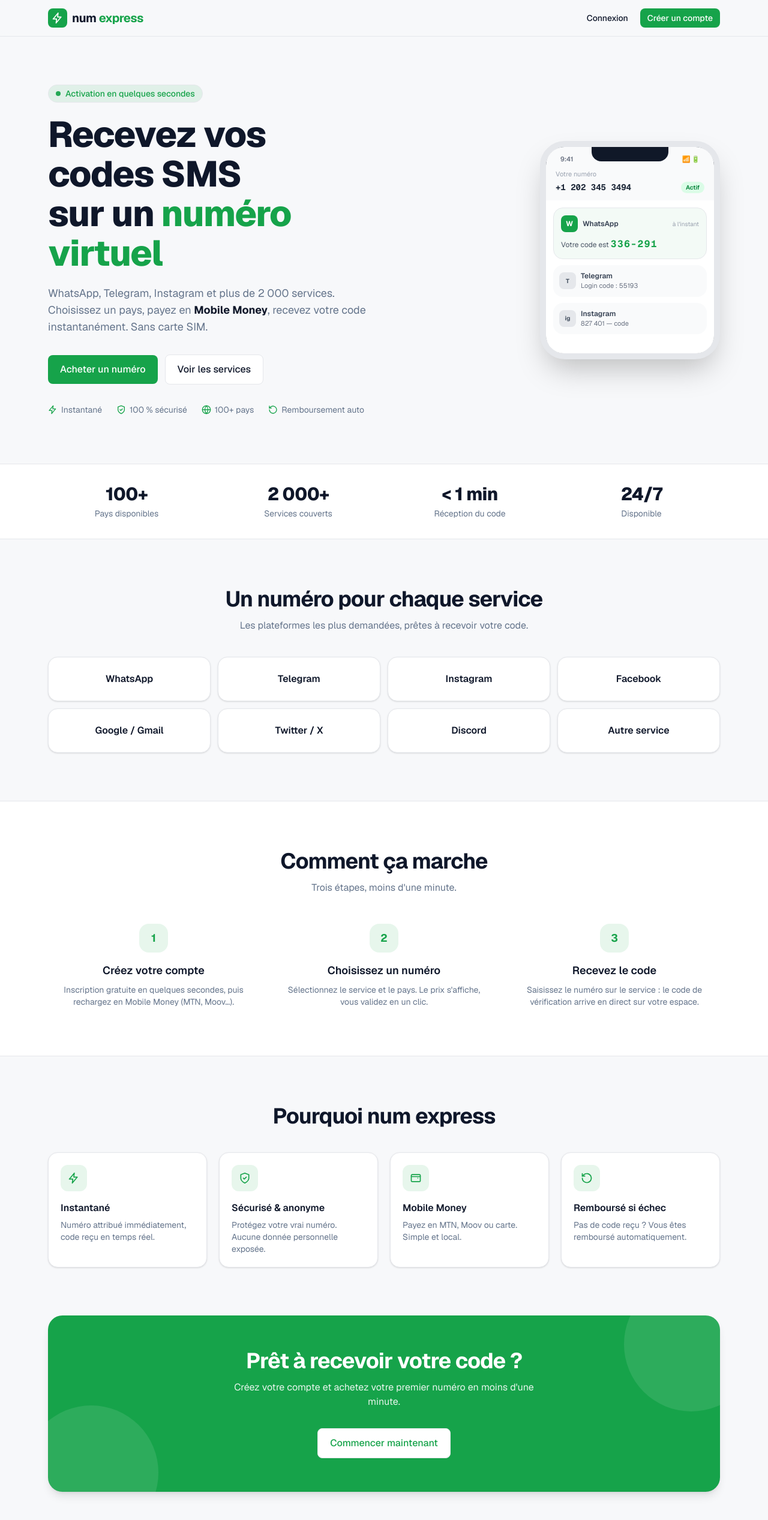
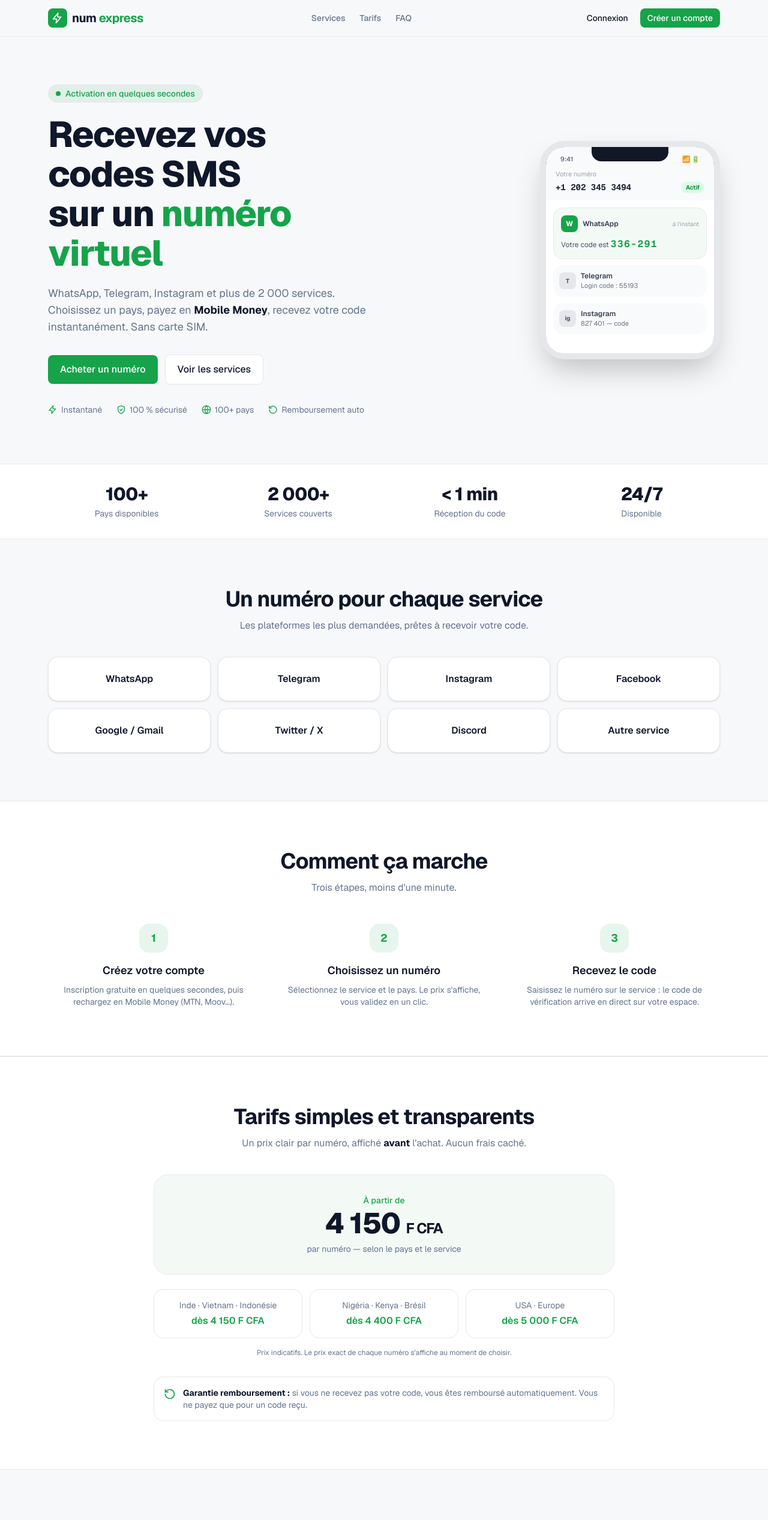
Before and after one commit to makanmou51-cell/num-express, a Next.js app: page / in a window 1280 px wide. Shown: the top 2534 px of the page at 60% size. Built offline with nearby package versions, Linux system fonts and the light colour scheme; no server answers.

Commit message:
feat: section Tarifs + Paiements + FAQ + chat client Tawk.to + liens header

```diff
--- a/src/app/layout.tsx
+++ b/src/app/layout.tsx
@@ -1,5 +1,6 @@
 import type { Metadata } from "next";
 import { Geist, Geist_Mono } from "next/font/google";
+import Script from "next/script";
 import "./globals.css";
 
 const geistSans = Geist({
@@ -38,6 +39,18 @@
     >
       <body suppressHydrationWarning className="min-h-full flex flex-col">
         {children}
+        {/* Chat client (Tawk.to) — service clientèle en direct sur tout le site. */}
+        <Script id="tawk-to" strategy="afterInteractive">
+          {`var Tawk_API=Tawk_API||{}, Tawk_LoadStart=new Date();
+(function(){
+var s1=document.createElement("script"),s0=document.getElementsByTagName("script")[0];
+s1.async=true;
+s1.src='https://embed.tawk.to/6a4b718e4b956a1d4cbbda3c/1jsrb75an';
+s1.charset='UTF-8';
+s1.setAttribute('crossorigin','*');
+s0.parentNode.insertBefore(s1,s0);
+})();`}
+        </Script>
       </body>
     </html>
   );
--- a/src/app/page.tsx
+++ b/src/app/page.tsx
@@ -14,6 +14,17 @@
       <header className="sticky top-0 z-30 border-b border-border/60 bg-background/80 backdrop-blur">
         <div className="mx-auto flex w-full max-w-6xl items-center justify-between px-4 py-3.5">
           <Logo />
+          <nav className="hidden items-center gap-6 md:flex">
+            <a href="#services" className="text-sm font-medium text-muted transition-colors hover:text-foreground">
+              Services
+            </a>
+            <a href="#tarifs" className="text-sm font-medium text-muted transition-colors hover:text-foreground">
+              Tarifs
+            </a>
+            <a href="#faq" className="text-sm font-medium text-muted transition-colors hover:text-foreground">
+              FAQ
+            </a>
+          </nav>
           <nav className="flex items-center gap-2">
             {user ? (
               <ButtonLink href="/dashboard" size="sm">
@@ -149,6 +160,55 @@
         </div>
       </section>
 
+      {/* ───────────── Tarifs ───────────── */}
+      <section id="tarifs" className="border-y border-border/60 bg-white">
+        <div className="mx-auto w-full max-w-6xl px-4 py-16 sm:py-20">
+          <div className="mx-auto max-w-2xl text-center">
+            <h2 className="text-3xl font-bold tracking-tight sm:text-4xl">
+              Tarifs simples et transparents
+            </h2>
+            <p className="mt-3 text-muted">
+              Un prix clair par numéro, affiché{" "}
+              <strong className="text-foreground">avant</strong> l'achat. Aucun
+              frais caché.
+            </p>
+          </div>
+
+          <div className="mx-auto mt-10 max-w-3xl">
+            <div className="rounded-3xl border border-primary/20 bg-primary/5 p-6 text-center sm:p-8">
+              <p className="text-sm font-medium text-primary">À partir de</p>
+              <p className="mt-1 text-5xl font-extrabold tracking-tight">
+                4 150 <span className="text-2xl font-bold">F CFA</span>
+              </p>
+              <p className="mt-2 text-sm text-muted">
+                par numéro — selon le pays et le service
+              </p>
+            </div>
+
+            <div className="mt-6 grid gap-3 sm:grid-cols-3">
+              <PriceExample zone="Inde · Vietnam · Indonésie" price="dès 4 150 F CFA" />
+              <PriceExample zone="Nigéria · Kenya · Brésil" price="dès 4 400 F CFA" />
+              <PriceExample zone="USA · Europe" price="dès 5 000 F CFA" />
+            </div>
+            <p className="mt-4 text-center text-xs text-muted">
+              Prix indicatifs. Le prix exact de chaque numéro s'affiche au moment
+              de choisir.
+            </p>
+
+            <div className="mt-8 flex items-start gap-3 rounded-2xl border bg-card p-4">
+              <Icon name="refund" className="mt-0.5 h-5 w-5 shrink-0 text-primary" />
+              <p className="text-sm text-muted">
+                <strong className="text-foreground">
+                  Garantie remboursement :
+                </strong>{" "}
+                si vous ne recevez pas votre code, vous êtes remboursé
+                automatiquement. Vous ne payez que pour un code reçu.
+              </p>
+            </div>
+          </div>
+        </div>
+      </section>
+
       {/* ───────────── Pourquoi nous ───────────── */}
       <section className="mx-auto w-full max-w-6xl px-4 py-16 sm:py-20">
         <div className="mx-auto max-w-2xl text-center">
@@ -177,6 +237,61 @@
             title="Remboursé si échec"
             desc="Pas de code reçu ? Vous êtes remboursé automatiquement."
           />
+        </div>
+      </section>
+
+      {/* ───────────── Paiements + FAQ ───────────── */}
+      <section id="faq" className="border-t border-border/60 bg-white">
+        <div className="mx-auto w-full max-w-6xl px-4 py-16 sm:py-20">
+          {/* Moyens de paiement */}
+          <div className="text-center">
+            <p className="text-sm font-medium uppercase tracking-wide text-muted">
+              Paiements acceptés
+            </p>
+            <div className="mt-4 flex flex-wrap items-center justify-center gap-3">
+              <PayChip label="Moov Money" />
+              <PayChip label="MTN Mobile Money" />
+              <PayChip label="Celtiis Cash" />
+              <PayChip label="Visa / Mastercard" />
+            </div>
+            <p className="mt-4 inline-flex items-center gap-1.5 text-sm text-muted">
+              <Icon name="shield" className="h-4 w-4 text-primary" />
+              Paiement 100 % sécurisé et chiffré
+            </p>
+          </div>
+
+          {/* FAQ */}
+          <div className="mx-auto mt-14 max-w-3xl">
+            <h2 className="text-center text-3xl font-bold tracking-tight sm:text-4xl">
+              Questions fréquentes
+            </h2>
+            <div className="mt-8 space-y-3">
+              <Faq
+                q="Et si je ne reçois pas le code ?"
+                a="Vous êtes remboursé automatiquement. Vous ne payez que si un code est bien reçu."
+              />
+              <Faq
+                q="En combien de temps je reçois le code ?"
+                a="Généralement en quelques secondes à quelques minutes, dès que vous saisissez le numéro sur le service."
+              />
+              <Faq
+                q="Quels moyens de paiement puis-je utiliser ?"
+                a="Mobile Money (Moov, MTN, Celtiis) et cartes Visa/Mastercard, via un paiement 100 % sécurisé."
+              />
+              <Faq
+                q="Est-ce anonyme et sécurisé ?"
+                a="Oui : vous protégez votre vrai numéro et vos paiements sont chiffrés. Aucune donnée personnelle n'est partagée avec le service."
+              />
+              <Faq
+                q="Le numéro est-il réutilisable ?"
+                a="Chaque numéro sert à recevoir le code de vérification d'un service. Vous pouvez en racheter un à tout moment."
+              />
+              <Faq
+                q="Comment vous contacter ?"
+                a="Via le chat en direct en bas à droite de l'écran : notre équipe vous répond rapidement."
+              />
+            </div>
+          </div>
         </div>
       </section>
 
@@ -267,6 +382,45 @@
       <h3 className="mt-4 font-semibold">{title}</h3>
       <p className="mt-1.5 text-sm text-muted">{desc}</p>
     </div>
+  );
+}
+
+function PriceExample({ zone, price }: { zone: string; price: string }) {
+  return (
+    <div className="rounded-2xl border border-border bg-card p-4 text-center">
+      <p className="text-sm text-muted">{zone}</p>
+      <p className="mt-1 font-semibold text-primary">{price}</p>
+    </div>
+  );
+}
+
+function PayChip({ label }: { label: string }) {
+  return (
+    <span className="rounded-full border border-border bg-white px-4 py-2 text-sm font-semibold text-foreground shadow-sm">
+      {label}
+    </span>
+  );
+}
+
+function Faq({ q, a }: { q: string; a: string }) {
+  return (
+    <details className="group rounded-2xl border border-border bg-card p-4 [&_summary::-webkit-details-marker]:hidden">
+      <summary className="flex cursor-pointer list-none items-center justify-between gap-3 font-semibold">
+        {q}
+        <svg
+          viewBox="0 0 24 24"
+          className="h-5 w-5 shrink-0 text-muted transition-transform group-open:rotate-180"
+          fill="none"
+          stroke="currentColor"
+          strokeWidth="2"
+          strokeLinecap="round"
+          strokeLinejoin="round"
+        >
+          <path d="m6 9 6 6 6-6" />
+        </svg>
+      </summary>
+      <p className="mt-3 text-sm text-muted">{a}</p>
+    </details>
   );
 }
 
```
